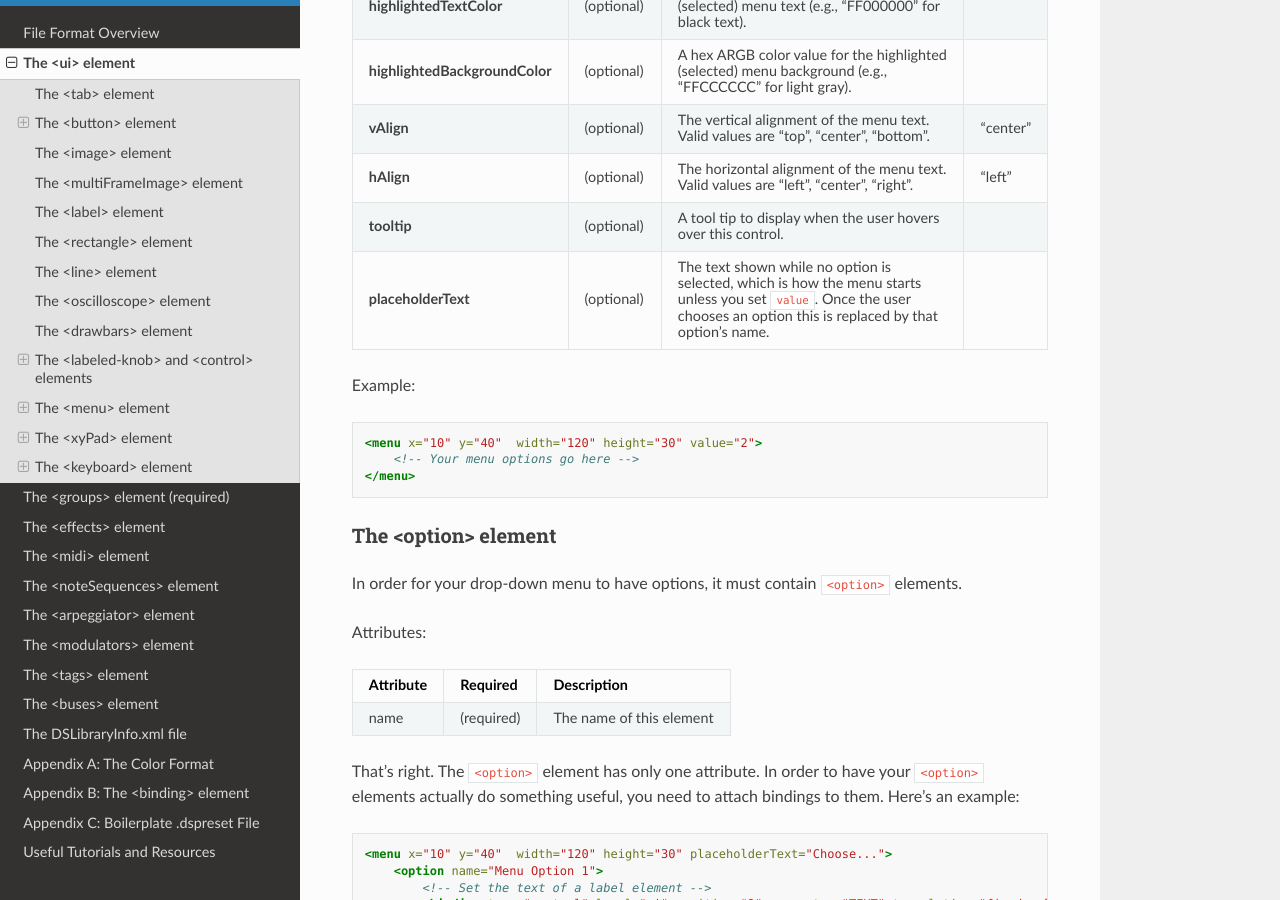
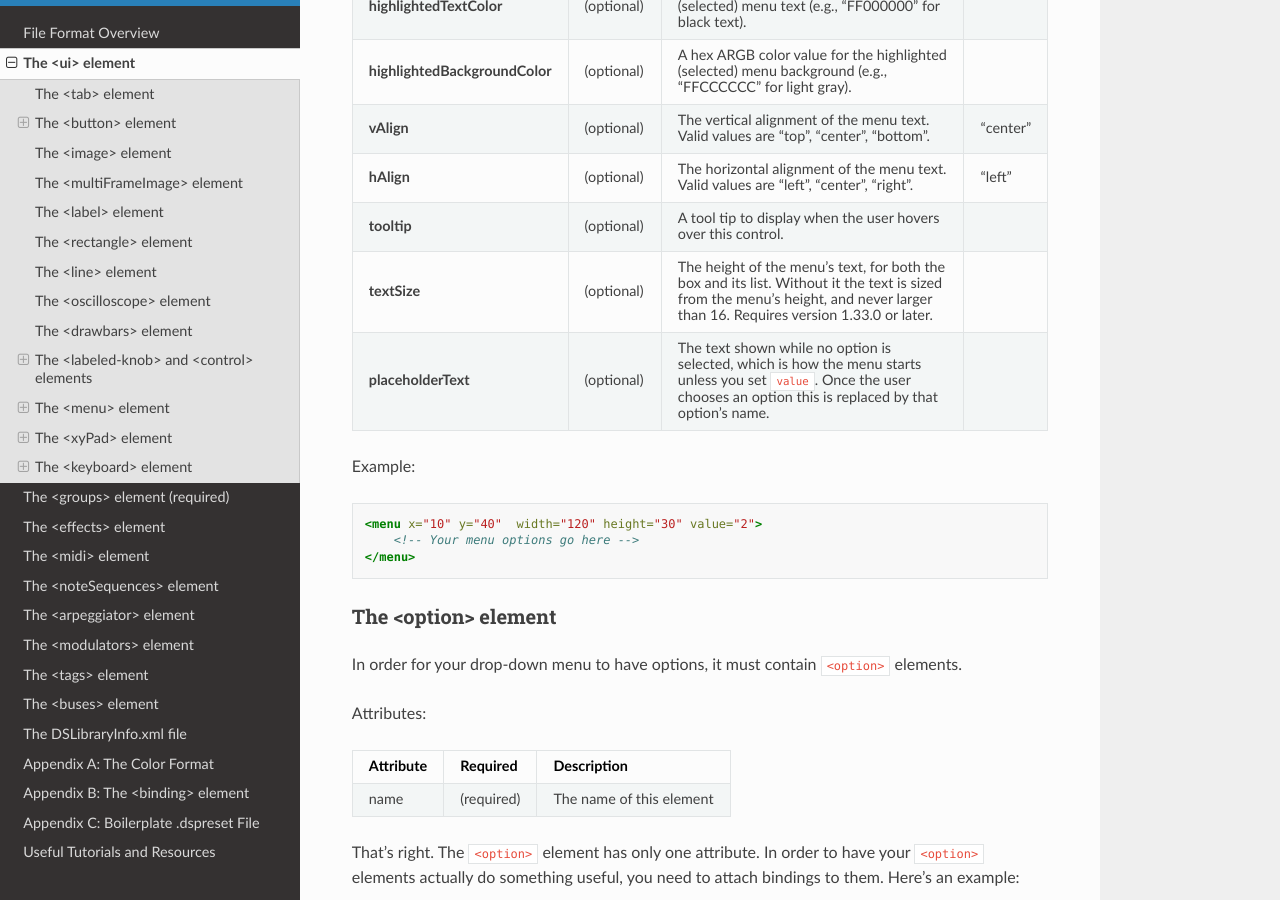
Before and after one commit to DecentSamples/DecentSampler-Developers-Guide, a Sphinx documentation site: the page built from docs/source/the-ui-element.md, in a window 1280 px wide and 900 px high, scrolled down 12178 px. Built offline with Sphinx 7.4.7 and the Read the Docs theme 3.1.0, drawn with Linux system fonts in a browser that asks for light colours.

Commit message:
0000476: Document textSize on the menu element

```diff
--- a/docs/source/the-ui-element.md
+++ b/docs/source/the-ui-element.md
@@ -388,6 +388,7 @@ Attributes:
 | **vAlign**     | (optional) | The vertical alignment of the menu text. Valid values are "top", "center", "bottom".                                                                               | "center" |
 | **hAlign**     | (optional) | The horizontal alignment of the menu text. Valid values are "left", "center", "right".                                                                             | "left"   |
 | **tooltip**    | (optional) | A tool tip to display when the user hovers over this control.                                                                                                           |        |
+| **textSize**   | (optional) | The height of the menu's text, for both the box and its list. Without it the text is sized from the menu's height, and never larger than 16. Requires version 1.33.0 or later. |        |
 | **placeholderText** | (optional) | The text shown while no option is selected, which is how the menu starts unless you set `value`. Once the user chooses an option this is replaced by that option's name. |        |
 
 Example:
```
